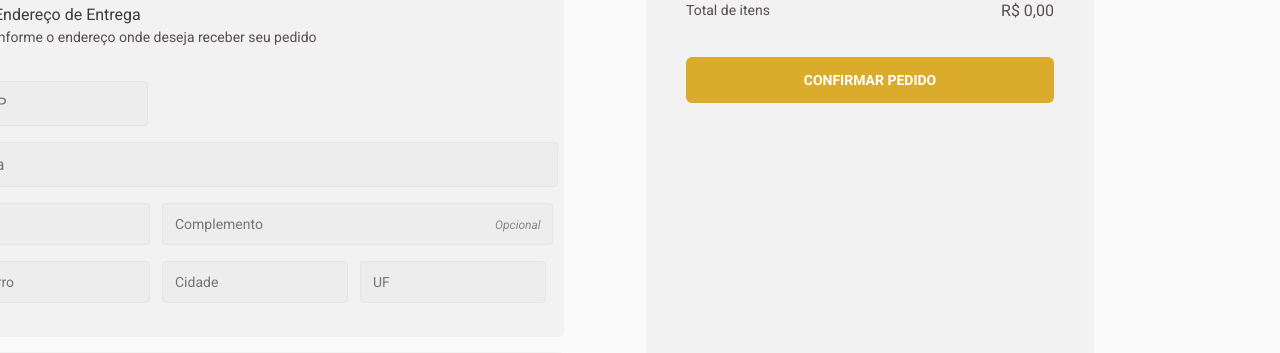
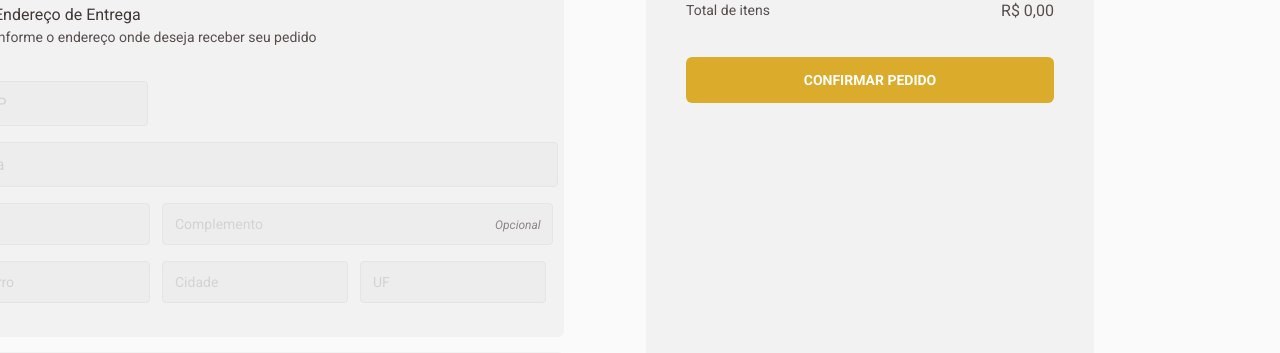
Before and after one commit to xenxem/coffeedelivery, a React (Vite) app: page /checkout in a window 1280 px wide. Shown: the part 161-514 px from the top of the page. Built offline with nearby package versions, Linux system fonts and the light colour scheme.

Commit message:
datafech com base no cep viacep

```diff
--- a/package.json
+++ b/package.json
@@ -12,6 +12,7 @@
   "dependencies": {
     "@hookform/resolvers": "^3.9.1",
     "@radix-ui/react-radio-group": "^1.2.1",
+    "axios": "^1.7.9",
     "coffeedelivery": "file:",
     "phosphor-react": "^1.4.1",
     "react": "^18.3.1",
--- /dev/null
+++ b/src/api/api.ts
@@ -0,0 +1,8 @@
+import axios from "axios";
+
+const api = axios.create({
+    baseURL: "https://viacep.com.br/ws",
+    responseType: "json"
+});
+
+export default api;
--- a/src/components/CheckoutFormContent.styles.ts
+++ b/src/components/CheckoutFormContent.styles.ts
@@ -38,6 +38,10 @@ background: #EEEDED;
         border: 1px solid #E6E5E5;
         border-radius: 4px;
 
+        &::placeholder{
+            color: #d3d3d3;
+        }
+
         /* Inside auto layout */
         flex: none;
         order: 0;
--- a/src/components/InputContainer.styles.ts
+++ b/src/components/InputContainer.styles.ts
@@ -66,6 +66,7 @@ font-weight: 400;
         font-size: 14px;
 
         /* Base/Label */
+
         color: #8D8686;
 
         /* Inside auto layout */
@@ -73,5 +74,11 @@ flex: 1;
         order: 0;
         flex-grow: 1;
 
+        &::placeholder{
+         color: #d3d3d3;
         }
+
+       }
+
+
 `;
--- a/src/components/SubmitButton.tsx
+++ b/src/components/SubmitButton.tsx
@@ -3,9 +3,10 @@ import { SubmitButtonContainer } from "./SubmitButton.styles";
 
 interface SubmitButtonProps {
     children: ReactNode;
+    disabled: boolean;
 }
 
 
-export default function SubmitButton({ children }: Readonly<SubmitButtonProps>) {
-    return <SubmitButtonContainer type="submit" >{children}</SubmitButtonContainer>
+export default function SubmitButton({ children, disabled }: Readonly<SubmitButtonProps>) {
+    return <SubmitButtonContainer disabled={disabled} type="submit" >{children}</SubmitButtonContainer>
 }
--- a/src/pages/Checkout.tsx
+++ b/src/pages/Checkout.tsx
@@ -23,7 +23,7 @@ import SubmitButton from "../components/SubmitButton";
 
 import { zodResolver } from "@hookform/resolvers/zod";
 import * as zod from "zod";
-import { useContext, useState } from "react";
+import { useContext, useEffect, useState } from "react";
 
 import { CoffeeCardCheckoutContainer } from "../components/CoffeeCard.styles";
 import CheckoutItemOrder from "../components/CheckoutItemOrder";
@@ -42,46 +42,86 @@ import { CoffeeImageCheckoutContainer } from "../components/CoffeeImageCard.styl
 import { LineDiveContainer, LineDivideStyled } from "../components/CheckoutItemOrder.styles";
 import { SummaryDescriptionItemStyled, SummaryItemPriceStyled, SummaryItemsStyled, SummaryTotalsStyled } from "../components/SummaryTotals.styles";
 
+import api from "../api/api";
 
 const deliveryFormValidationSchema = zod.object({
     cep: zod.string().min(9, 'Informe o CEP no formato xxxxx-xxx'),
-    rua: zod.string().min(1, 'Informe o nome da rua'),
+    logradouro: zod.string().min(1, 'Informe o nome da rua'),
     complemento: zod.string().optional(),
     numero: zod.coerce.number().min(1, 'Informe o número'),
     bairro: zod.string().min(1, 'Informe  bairro'),
-    cidade: zod.string().min(1, 'Informe a cidade'),
+    localidade: zod.string().min(1, 'Informe a cidade'),
     uf: zod.string().min(2, 'Informe a UF'),
     pagamentoTipo: zod.enum(['credit', 'debit', 'money'])
 });
 
+
+
 type DeliveryFormData = zod.infer<typeof deliveryFormValidationSchema>;
 
+interface AddressData {
+    cep: string;
+    logradouro: string;
+    complemento: string;
+    bairro: string;
+    localidade: string;
+    uf: string;
+    ibge: string;
+    gia: string;
+    ddd: string;
+    siafi: string;
+}
+
 export default function Checkout() {
+
+
 
     const contextCoffee = useContext(CoffeesContext);
     const { coffees, decrementAmount, incrementAmount, removeItemFromCart } = contextCoffee;
 
     const initialState: DeliveryFormData = {
         cep: '',
-        rua: '',
+        logradouro: '',
         complemento: '',
         numero: 0,
         bairro: '',
-        cidade: '',
+        localidade: '',
         uf: '',
         pagamentoTipo: 'money'
     }
 
     const [deliveyAddress, setDeliveryAddress] = useState<DeliveryFormData>(initialState);
-    const { register, handleSubmit, formState, reset, control } = useForm<DeliveryFormData>({
+    const { register, handleSubmit, formState, reset, control, setValue } = useForm<DeliveryFormData>({
         resolver: zodResolver(deliveryFormValidationSchema),
         defaultValues: initialState
     });
 
+    const { isSubmitSuccessful } = formState;
+
+
+
+    const searchLocalization = async (cep: string): Promise<AddressData> => {
+        const responseServer = await api.get(`/${cep}/json`);
+        return responseServer.data;
+    }
+
+    const handleSearchCEP = (cep: string) => {
+        if (cep.length == 9) {
+            const newArray = cep.split("-");
+            searchLocalization(newArray[0].concat(newArray[1]))
+                .then(data => {
+                    const json = data;
+                    console.log(json);
+                    reset(json);
+                })
+                .catch(err => console.log(err));
+        }
+    }
 
     const submitForm = (data: DeliveryFormData) => {
-        console.log(data);
-        reset();
+
+        reset(initialState);
+
         // document.getElementById('form')?.dispatchEvent(
         //     new Event('submit', { cancelable: true, bubbles: true })
         // );
@@ -93,9 +133,6 @@ export default function Checkout() {
 
 
     return (
-
-
-
         <form onSubmit={handleSubmit(submitForm)}>
             <CheckoutContainer>
                 <CheckoutTitle>Complete seu pedido</CheckoutTitle>
@@ -118,14 +155,16 @@ export default function Checkout() {
                                 size={17}
                                 title={formState.errors.cep ? formState.errors.cep.message : ''}
                                 style={formState.errors.cep ? { borderColor: 'red' } : {}}
+                                onChange={(e) => handleSearchCEP(e.target.value)}
+                                maxLength={9}
                             />
                             <input
                                 type="text"
-                                {...register('rua')}
+                                {...register('logradouro')}
                                 placeholder="Rua"
                                 size={66}
-                                title={formState.errors.rua ? formState.errors.rua.message : ''}
-                                style={formState.errors.rua ? { borderColor: 'red' } : {}}
+                                title={formState.errors.logradouro ? formState.errors.logradouro.message : ''}
+                                style={formState.errors.logradouro ? { borderColor: 'red' } : {}}
                             />
                             <InputContainer>
                                 <input
@@ -148,10 +187,10 @@ export default function Checkout() {
                                 />
                                 <input
                                     type="text"
-                                    {...register('cidade')}
+                                    {...register('localidade')}
                                     placeholder="Cidade"
-                                    title={formState.errors.cidade ? formState.errors.cidade.message : ''}
-                                    style={formState.errors.cidade ? { borderColor: 'red' } : {}}
+                                    title={formState.errors.localidade ? formState.errors.localidade.message : ''}
+                                    style={formState.errors.localidade ? { borderColor: 'red' } : {}}
                                 />
                                 <input
                                     type="text"
@@ -241,7 +280,7 @@ export default function Checkout() {
                                 </SummaryItemPriceStyled>
                             </SummaryItemsStyled>
                         </SummaryTotalsStyled>
-                        <SubmitButton>confirmar pedido</SubmitButton>
+                        <SubmitButton disabled={coffees.filter(elem => elem.amount > 0).length === 0} >confirmar pedido</SubmitButton>
                     </CoffeeCardCheckoutContainer>
                 </CheckoutFrame2>
             </CheckoutContainer>
```
Also changed, not shown: 1 other file (tests, documents, lock files or other folders). Lines whose indentation alone changed are shown as unchanged.
